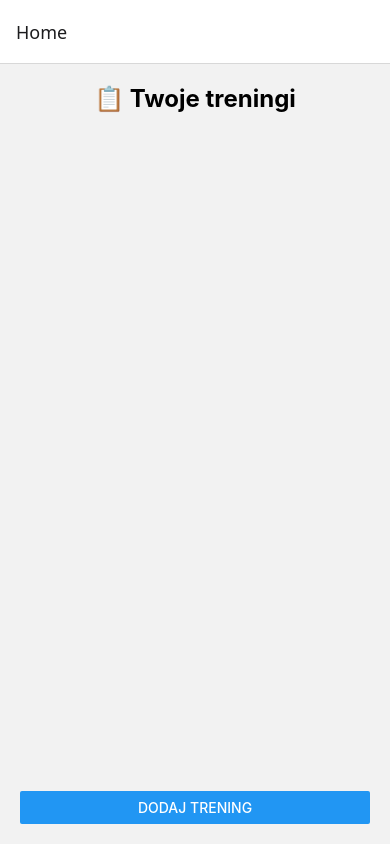
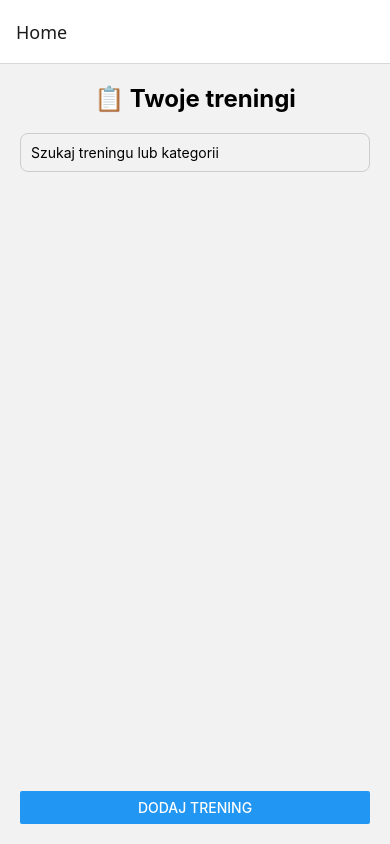
Before and after one commit to Kubabas3/Nikita-Kononov, a React Native app: screen /Home in a window 390 px wide. Built offline with nearby package versions, Linux system fonts and the light colour scheme.

Commit message:
Dodano pole wyszukiwania treningów po nazwie i kategorii

```diff
--- a/screens/HomeScreen.js
+++ b/screens/HomeScreen.js
@@ -1,11 +1,20 @@
 import React, { useState, useEffect } from 'react';
-import { View, Text, FlatList, Button, StyleSheet, TouchableOpacity, Alert } from 'react-native';
+import {
+  View,
+  Text,
+  FlatList,
+  Button,
+  StyleSheet,
+  TouchableOpacity,
+  Alert,
+  TextInput
+} from 'react-native';
 import AsyncStorage from '@react-native-async-storage/async-storage';
 
 export default function HomeScreen({ navigation }) {
   const [treningi, setTreningi] = useState([]);
+  const [szukaj, setSzukaj] = useState(''); // Pole wyszukiwania
 
-  // Загрузка тренировок из хранилища при запуске
   useEffect(() => {
     const wczytajTreningi = async () => {
       try {
@@ -20,7 +29,6 @@ export default function HomeScreen({ navigation }) {
     wczytajTreningi();
   }, []);
 
-  // Удаление тренировки
   const usunTrening = async (id) => {
     const nowe = treningi.filter(t => t.id !== id);
     setTreningi(nowe);
@@ -34,12 +42,25 @@ export default function HomeScreen({ navigation }) {
     ]);
   };
 
+  // Filtrowanie na podstawie nazwy lub kategorii
+  const przefiltrowane = treningi.filter(t =>
+    t.nazwa.toLowerCase().includes(szukaj.toLowerCase()) ||
+    t.kategoria.toLowerCase().includes(szukaj.toLowerCase())
+  );
+
   return (
     <View style={styles.container}>
       <Text style={styles.header}>📋 Twoje treningi</Text>
 
+      <TextInput
+        style={styles.search}
+        placeholder="Szukaj treningu lub kategorii"
+        value={szukaj}
+        onChangeText={setSzukaj}
+      />
+
       <FlatList
-        data={treningi}
+        data={przefiltrowane}
         keyExtractor={(item) => item.id}
         renderItem={({ item }) => (
           <TouchableOpacity
@@ -72,6 +93,13 @@ export default function HomeScreen({ navigation }) {
 const styles = StyleSheet.create({
   container: { flex: 1, padding: 20 },
   header: { fontSize: 24, fontWeight: 'bold', marginBottom: 20, textAlign: 'center' },
+  search: {
+    borderWidth: 1,
+    borderColor: '#ccc',
+    padding: 10,
+    marginBottom: 15,
+    borderRadius: 8
+  },
   item: {
     backgroundColor: '#f5f5f5',
     padding: 15,
```
